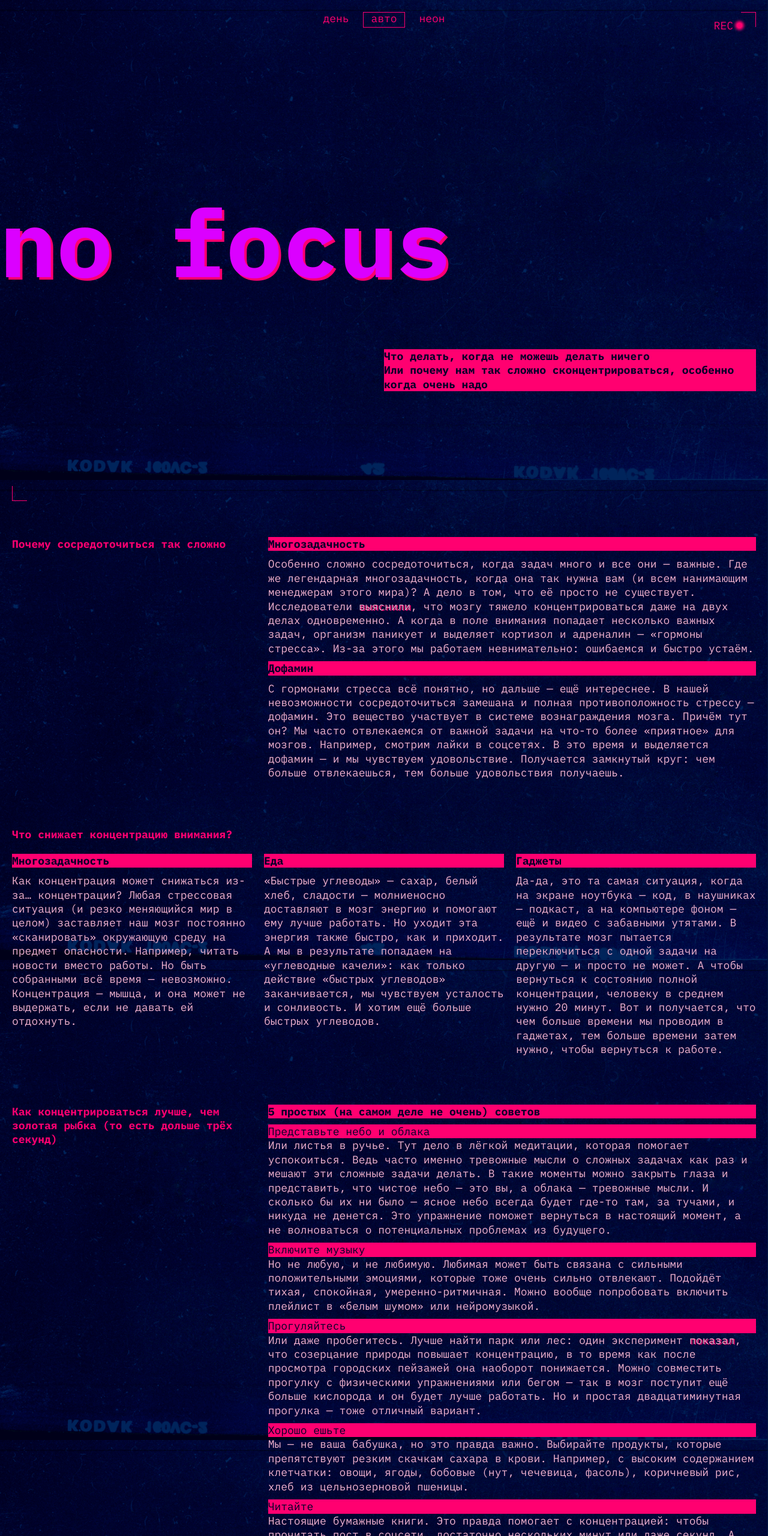
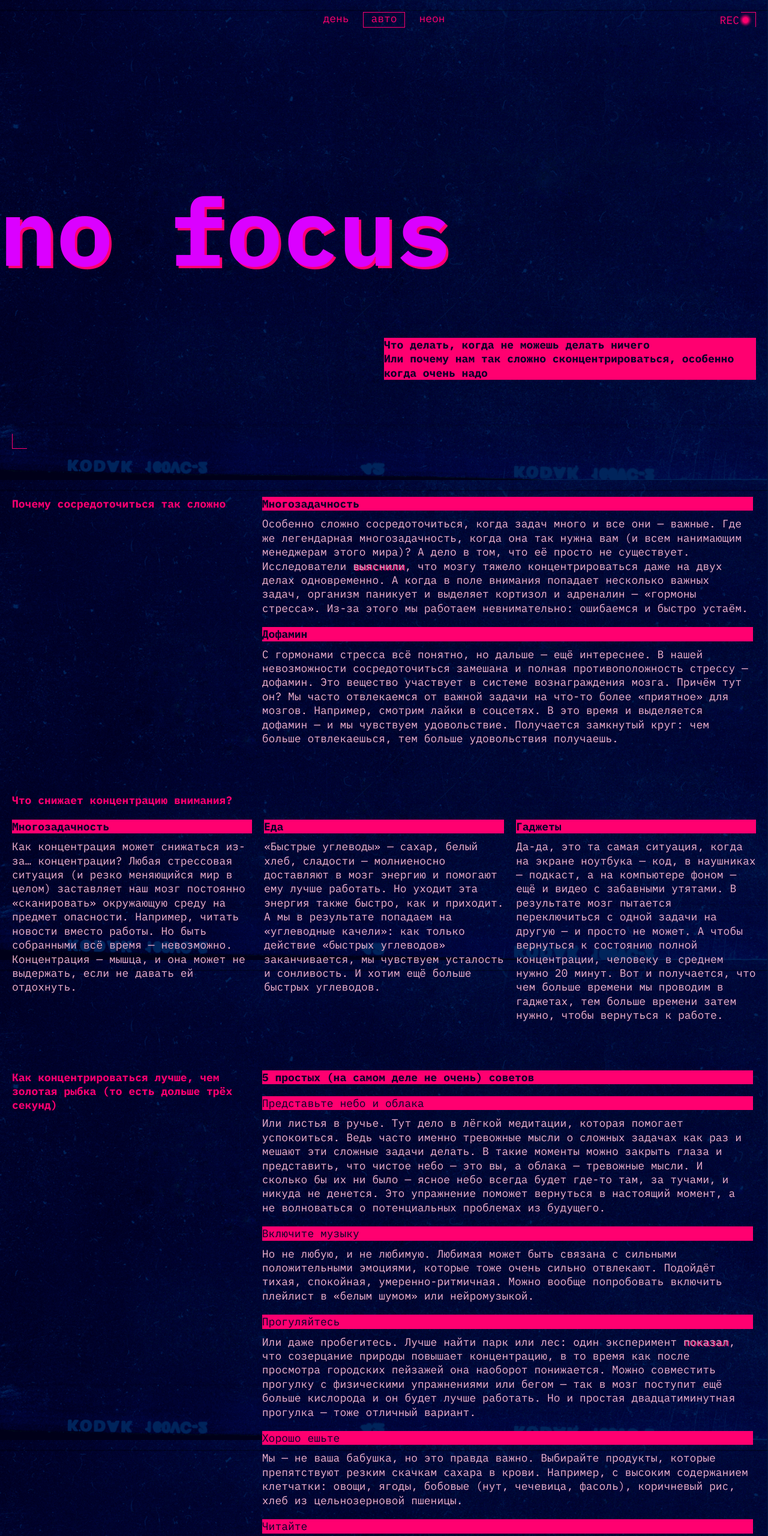
Before and after one commit to AnitaIm/slozhno-sosredotochitsya, a plain HTML site: page index.html in a window 1280 px wide. Shown: the top 2560 px of the page at 60% size. Drawn offline with Linux system fonts and the light colour scheme.

Commit message:
for first review

```diff
--- a/styles/style.css
+++ b/styles/style.css
@@ -2,15 +2,15 @@
 
 
 .page {
+  padding: 10px;
+  font-family: var(--main-font-family);
+  font-weight: 400;
+  background-color: var(--main-background-color);
   background-image: var(--background-image);
-  background-attachment: fixed;
   background-repeat: no-repeat;
   background-position: top center;
-  background-size: auto 100%;
-  font-family: var(--main-font-family);
-  font-weight: 400;
-  padding: 10px;
-  background-color: var(--main-background-color);
+  background-size: cover;
+  background-attachment: fixed;
   /* сохраните в разметке и стилях класс page. На его основе работает скрипт. */
 }
 
@@ -19,75 +19,85 @@
     padding: 20px;
   }
 }
+
 h2 {
+  margin-bottom: 20px;
+  color: var(--h2-title-color);
   font-family: var(--main-font-family);
   font-weight: 700;
   font-size: 18px;
   line-height: 23.4px;
-  color: var(--h2-title-color);
-  margin-bottom: 20px;
 }
 
 @media (min-width: 768px) {
   h2 {
+    grid-column: 1 / 2;
     grid-row: 1 / -1;
-    grid-column: 1 / 2;
     align-self: start;
   }
 }
 
 h3 {
+  margin-bottom: 10px;
+  color: var(--color-accent);
   font-family: var(--main-font-family);
   font-weight: 700;
   font-size: 18px;
   line-height: 23.4px;
   background-color: var(--main-text-color);
-  margin-bottom: 10px;
-  color: var(--color-accent);
 }
 
 h4 {
+  margin-bottom: 10px;
+  color: var(--color-accent);
   font-family: var(--main-font-family);
   font-weight: 500;
   font-size: 18px;
   line-height: 23.4px;
   background-color: var(--main-text-color);
-  color: var(--color-accent);
 }
 
 .header {
   position: relative;
-  padding-bottom: 66px;
   margin-bottom: 50px;
+  padding-bottom: 56px;
 }
 
 @media (min-width: 768px) {
   .header {
-    padding-bottom: 183px;
-    margin-bottom: 60px;
+    margin-bottom: 80px;
+    padding-bottom: 163px;
   }
 }
+
+@media (min-width: 1024px) {
+  .header {
+    margin-bottom: 80px;
+    padding-bottom: 115px;
+  }
+}
+
 .header__decoration-rec {
+  position: absolute;
+  top: 1px;
+  right: 28px;
+  display: inline-block;
+  color: var(--main-text-color);
   font-size: 18px;
   line-height: 25px;
-  position: absolute;
-  display: inline-block;
-  color: var(--main-text-color);
-  right: 38px;
-  top: 10px;
 }
 
 .header__decoration-rec::after {
   content: "";
+  position: absolute;
+  top: 8px;
+  right: -15px;
   display: block;
   width: 9px;
   height: 9px;
-  background-color: var(--main-text-color);
-  position: absolute;
   border-radius: 50%;
   box-shadow: 0px 0px 4px 3px var(--main-text-color);
-  top: 8px;
-  right: -15px;
+  background-color: var(--main-text-color);
 }
 
 .header__theme-menu-list {
@@ -96,33 +106,33 @@ h4 {
   justify-content: center;
   align-items: end;
   gap: 10px;
-  height: 238px;
+  height: 230px;
 }
 
 @media (min-width: 768px) {
   .header__theme-menu-list {
-    height: 463px;
+    height: 443px;
   }
 }
 
 @media (min-width: 1024px) {
   .header__theme-menu-list {
-    height: 319px;
     flex-direction: row;
     justify-content: center;
     align-items: start;
+    height: 300px;
   }
 }
 
 .header__theme-menu-button {
+  width: 70px;
+  height: 26px;
+  border: 1px solid transparent;
+  padding-bottom: 5px;
+  color: var(--button-text-color);
   font-size: 18px;
   line-height: 1;
-  color: var(--button-text-color);
   background: none;
-  border: 1px solid transparent;
-  height: 26px;
-  width: 70px;
-  padding-bottom: 5px;
 }
 
 .header__theme-menu-button_active {
@@ -138,20 +148,20 @@ h4 {
 }
 
 .header__title {
+  margin-bottom: 55px;
+  color: var(--h1-title-color);
   font-family: var(--main-font-family);
   font-weight: 700;
   font-size: 116px;
   line-height: 82.5%;
-  color: var(--h1-title-color);
   text-shadow: 4px 4px 0px var(--h1-title-shadow-color);
-  margin-bottom: 55px;
 }
 
 @media (min-width: 768px) {
   .header__title {
     margin-bottom: 162px;
+    margin-left: -20px;
     font-size: 120px;
-    margin-left: -20px;
   }
 }
 
@@ -163,12 +173,12 @@ h4 {
 }
 
 .header__title-description {
+  color: var(--color-accent);
   font-family: var(--main-font-family);
   font-weight: 700;
   font-size: 18px;
   line-height: 23.4px;
   background-color: var(--main-text-color);
-  color: var(--color-accent);
 }
 
 @media (min-width: 768px) {
@@ -179,65 +189,72 @@ h4 {
 }
 
 .attention {
-  margin-bottom: 40px;
+  margin-bottom: 50px;
 }
 
 @media (min-width: 768px) {
   .attention {
     display: grid;
     grid-template-columns: 1fr 2fr;
-  margin-bottom: 70px;
     column-gap: 20px;
+    margin-bottom: 60px;
   }
+
   .attention article {
     grid-column: 2 / 3;
   }
 }
 
+@media (min-width: 1024px) {
+  .attention {
+    grid-template-columns: 32% 66%;
+  }
+}
+
 .section__text {
+  margin-bottom: 20px;
+  color: var(--section-text-color);
   font-family: var(--main-font-family);
   font-weight: 400;
   font-size: 18px;
   line-height: 23.4px;
-  color: var(--section-text-color);
-  margin-bottom: 10px;
 }
 
 .link {
+  position: relative;
+  text-decoration: none;
   text-shadow: 2px 1px 0px var(--main-text-color);
-  text-decoration: none;
-  position: relative;
 }
 
 .link:focus::after {
   content: "";
+  position: absolute;
+  right: -2px;
+  bottom: 0;
+  left: -1px;
   display: block;
   height: 19px;
-  position: absolute;
   border: 1px solid var(--link-border-bottom-color);
-  left: -1px;
-  right: -2px;
-  bottom: 0;
 }
 
 .link:hover::after {
+  content: "";
+  position: absolute;
+  left: 0;
+  display: block;
+  width: 100%;
+  height: 1px;
   border: none;
-  content: "";
-  display: block;
-  height: 1px;
-  width: 100%;
-  position: absolute;
   border-bottom: 1px solid var(--link-border-bottom-color);
-  left: 0;
 }
 
 .concentration {
-  margin-bottom: 40px;
+  margin-bottom: 50px;
 }
 
 @media (min-width: 768px) {
   .concentration {
-    margin-bottom: 70px;
+    margin-bottom: 80px;
   }
 }
 
@@ -247,7 +264,9 @@ h4 {
     grid-template-columns: 1fr 1fr 1fr;
     grid-template-rows: 1fr;
     gap: 20px;
+    margin-bottom: 60px;
   }
+
   .concentration article {
     grid-row: 2 / 3;
   }
@@ -267,28 +286,39 @@ h4 {
 }
 
 .better {
-  margin-bottom: 40px;
+  margin-bottom: 50px;
+}
+
+.better h3 {
+  margin-bottom: 20px;
 }
 
 @media (min-width: 768px) {
   .better {
     display: grid;
     grid-template-columns: 1fr 2fr;
-  margin-bottom: 70px;
     column-gap: 20px;
+    margin-bottom: 60px;
   }
+
   .better article {
     grid-column: 2 / 3;
   }
 }
 
+@media (min-width: 1024px) {
+  .better {
+    grid-template-columns: 32% 66%;
+  }
+}
+
 .galery {
-  margin-bottom: 40px;
+  margin-bottom: 50px;
 }
 
 @media (min-width: 768px) {
   .galery {
-    margin-bottom: 60px;
+    margin-bottom: 80px;
   }
 }
 
@@ -299,8 +329,9 @@ h4 {
 
 @media (min-width: 768px) {
   .galery__images {
+    grid-template-columns: repeat(3, minmax(1fr, 1fr));
     gap: 20px;
-    grid-template-columns: repeat(3, minmax(1fr, 1fr));
+    padding-top: 10px;
   }
 }
 
@@ -323,8 +354,8 @@ h4 {
   .images__ice-cream {
     grid-column: 3/4;
     grid-row: 1/3;
+    height: 100%;
     object-fit: cover;
-    height: 100%;
   }
 }
 
@@ -336,8 +367,8 @@ h4 {
   .images__cassette {
     grid-column: 1/2;
     grid-row: 2/4;
+    height: 100%;
     object-fit: cover;
-    height: 100%;
   }
 }
 
@@ -370,44 +401,53 @@ h4 {
 .footer::after,
 .header::after {
   content: "";
+  position: absolute;
+  bottom: 0;
+  left: 0px;
   display: block;
   width: 25px;
   height: 25px;
+  border-bottom: 1px solid var(--border-color);
   border-left: 1px solid var(--border-color);
-  border-bottom: 1px solid var(--border-color);
-  position: absolute;
-  left: 0px;
-  bottom: 0;
 }
 
 .footer::before,
 .header::before {
   content: "";
+  position: absolute;
+  top: 0;
+  right: 0px;
   display: block;
   width: 25px;
   height: 25px;
   border-top: 1px solid var(--border-color);
   border-right: 1px solid var(--border-color);
-  position: absolute;
-  right: 0px;
-  top: 0;
 }
 
 .footer__title {
+  display: flex;
+  justify-content: center;
+  align-items: center;
+  min-height: 648px;
+  color: var(--h1-title-color);
   font-family: var(--main-font-family);
   font-weight: 700;
   font-size: 116px;
   line-height: 95.7px;
-  color: var(--h1-title-color);
-  text-shadow: 4px 4px 0px var(--h1-title-shadow-color);
-  display: flex;
-  justify-content: center;
-  align-items: center;
-  min-height: 668px;
+  text-shadow: 2px 2px 0px var(--h1-title-shadow-color);
 }
 
 @media (min-width: 768px) {
   .footer__title {
-    min-height: 1024px;
+    min-height: 984px;
+    letter-spacing: 20px;
   }
 }
+
+@media (min-width: 1024px) {
+  .footer__title {
+    min-height: 727px;
+    font-size: 156px;
+    letter-spacing: normal;
+  }
+}
```
Also changed, not shown: index.html (+12 -6 lines). Lines whose indentation alone changed are shown as unchanged.
